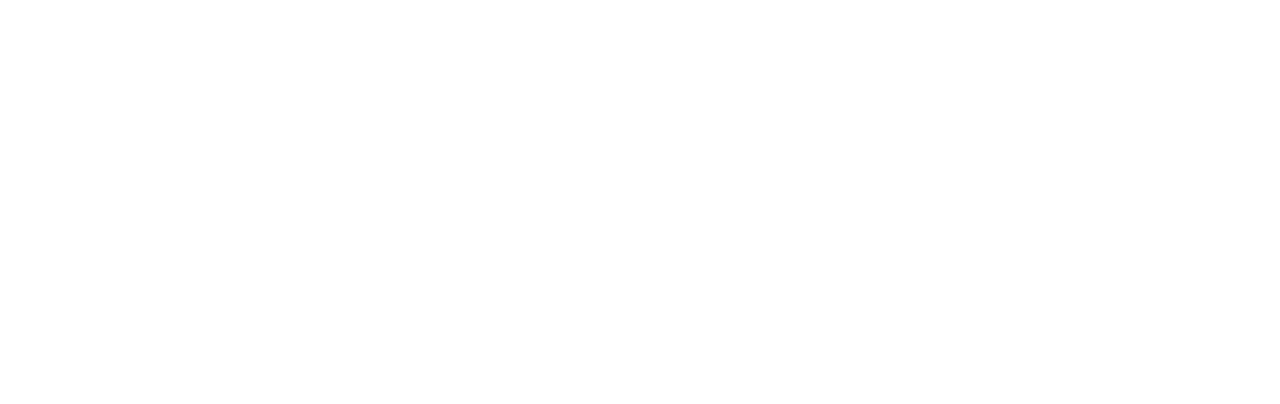
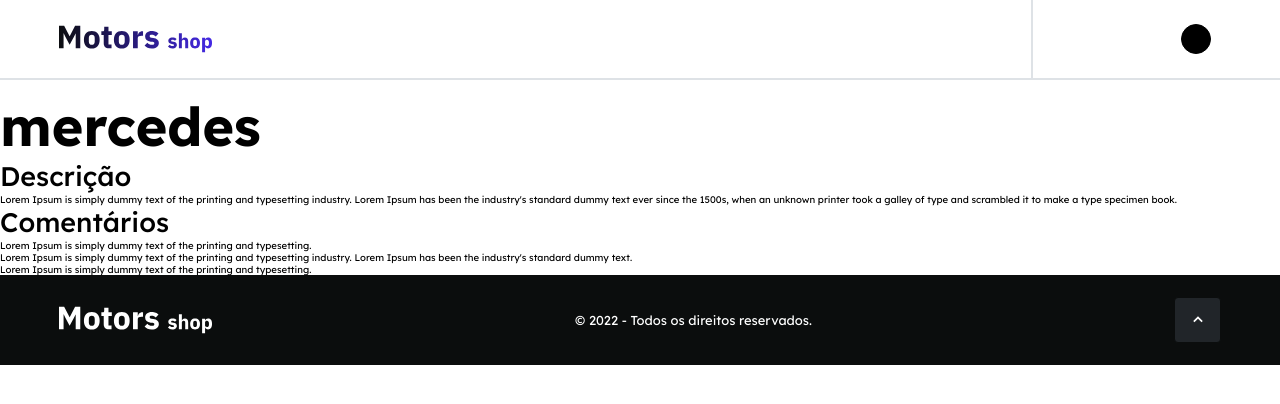
Before and after one commit to Projeto-Full-Stack-Grupo-05/Projeto-Full-Stack-Grupo-05, a React (Vite) app in the folder front/: page /products in a window 1280 px wide. Before the commit this address had no page. Shown: the top 404 px of the page. Built offline with nearby package versions, Linux system fonts and the light colour scheme.

Commit message:
feat: ProductsPage initial structure

```diff
--- a/front/src/Routes/routes.tsx
+++ b/front/src/Routes/routes.tsx
@@ -1,15 +1,15 @@
-import {Routes, Route } from "react-router-dom";
+import { Routes, Route } from "react-router-dom";
 import { Homepage } from "../pages/HomePage";
 import { LoginPage } from "../pages/LoginPage";
 import { RegisterPage } from "../pages/RegisterPage";
 import { DashBoard } from "../pages/Dashboard";
 import ProfilePage from "../pages/ProfilePage";
+import { ProductsPage } from "../pages/ProductsPage";
 
 export default function AppRouter() {
   const isAtthenticated = true;
 
   return (
-
     <Routes>
       <Route
         path="/"
@@ -18,7 +18,7 @@
       <Route path="/register" element={<RegisterPage />} />
       <Route path="/login" element={<LoginPage />} />
       <Route path="/dashboard" element={<DashBoard />} />
-      <Route path="/car/:name" />
+      <Route path="/products" element={<ProductsPage />} />
     </Routes>
   );
 }
--- /dev/null
+++ b/front/src/pages/ProductsPage/index.tsx
@@ -0,0 +1,53 @@
+import { Footer } from "../../components/Footer";
+import { HeaderLoggedIn } from "../../components/HeaderLoggedIn";
+
+export const ProductsPage = () => {
+  return (
+    <>
+      <HeaderLoggedIn />
+      <main>
+        <section>
+          <div>
+            <img src="" alt="" />
+          </div>
+          <div>
+            <h1>mercedes</h1>
+          </div>
+          <div>
+            <h4>Descrição</h4>
+            <p>
+              Lorem Ipsum is simply dummy text of the printing and typesetting
+              industry. Lorem Ipsum has been the industry's standard dummy text
+              ever since the 1500s, when an unknown printer took a galley of
+              type and scrambled it to make a type specimen book.
+            </p>
+          </div>
+          <div>
+            <h4>Comentários</h4>
+            <div>
+              <p>
+                Lorem Ipsum is simply dummy text of the printing and
+                typesetting.
+              </p>
+              <p>
+                Lorem Ipsum is simply dummy text of the printing and typesetting
+                industry. Lorem Ipsum has been the industry's standard dummy
+                text.
+              </p>
+              <p>
+                Lorem Ipsum is simply dummy text of the printing and
+                typesetting.
+              </p>
+            </div>
+          </div>
+          <div></div>
+        </section>
+        <section>
+          <div></div>
+          <div></div>
+        </section>
+      </main>
+      <Footer />
+    </>
+  );
+};
```
